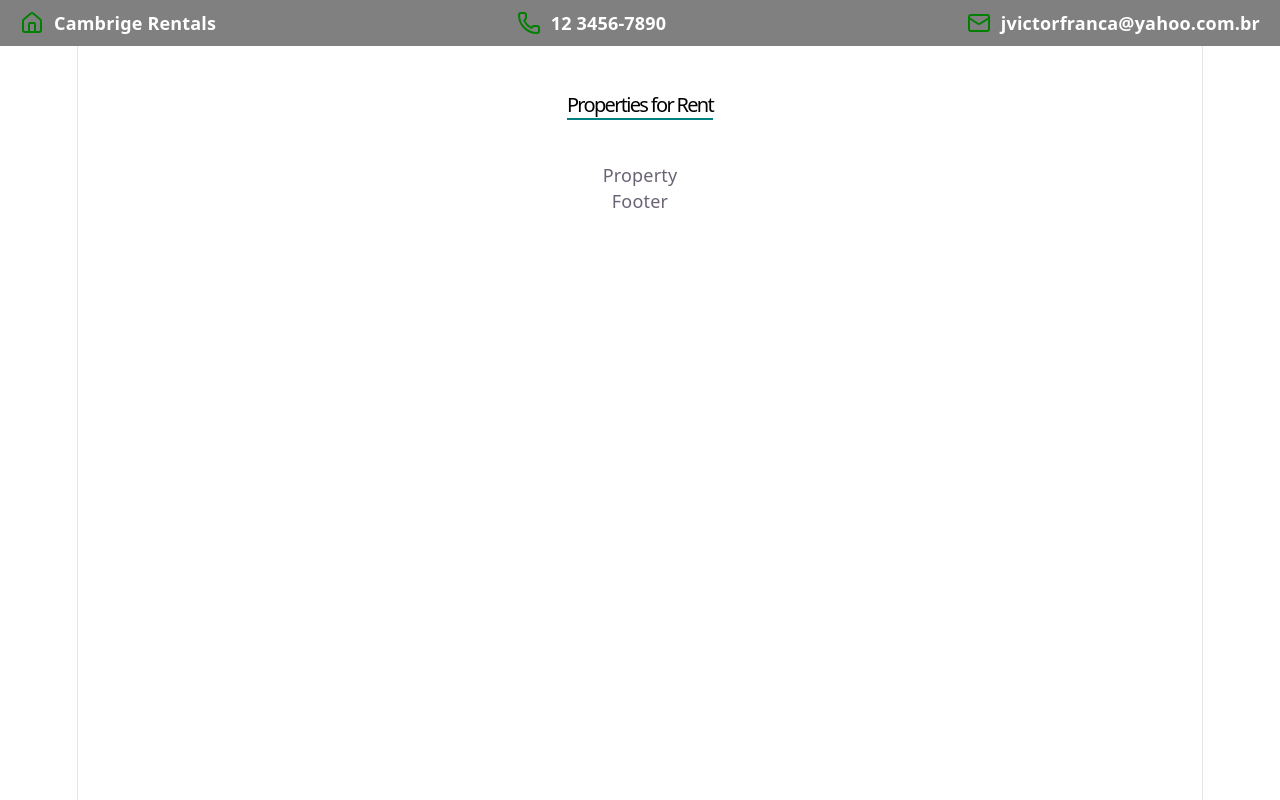
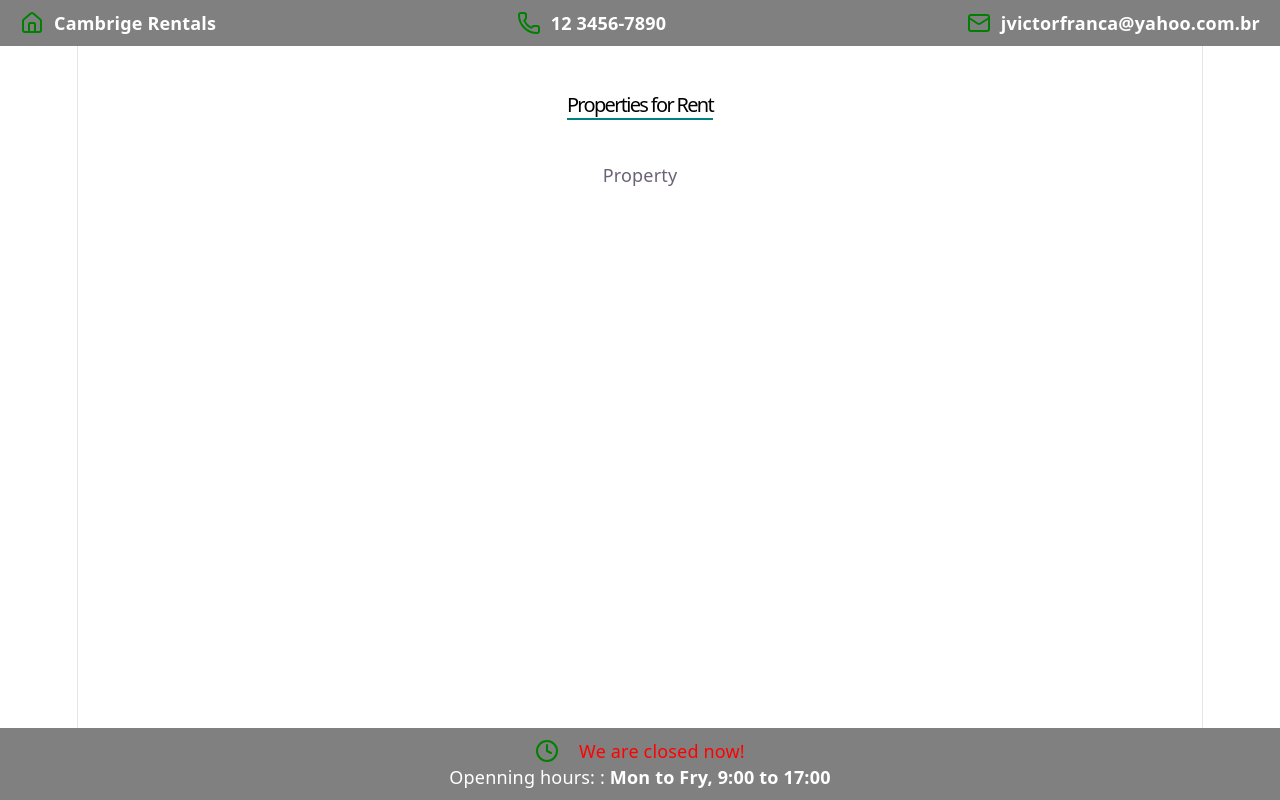
Before and after one commit to jvictorfranca/CambrigeRentals, a React (Vite) app: page / in a window 1280 px wide. Built offline with nearby package versions, Linux system fonts and the light colour scheme.

Commit message:
adds footer

```diff
--- a/src/components/Footer/Footer.css
+++ b/src/components/Footer/Footer.css
@@ -0,0 +1,31 @@
+.footer{
+    background-color: gray;
+    color: white;
+    text-align: center;
+    padding: 10px;
+    position: fixed;
+    bottom: 0;
+    left: 0;
+    right: 0;
+    z-index: 10;
+
+}
+
+.message{
+    display: flex;
+    gap: 10px;
+    justify-content: center;
+    align-items: center;
+}
+
+.footer .icon{
+    color: green;
+}
+
+.footer .status.open {
+    color: green;
+}
+
+.footer .status.closed{
+    color: red;
+}
--- a/src/components/Footer/Footer.jsx
+++ b/src/components/Footer/Footer.jsx
@@ -1,9 +1,42 @@
 import "./Footer.css"
+import {Clock} from 'lucide-react'
 
 const Footer = () => {
+    const openningHour = 9
+    const closingHour = 17
+    const now = new Date()
+    const currentHour = now.getHours()
+    const currentDay = now.getDay()
+
+    const isWeekday = currentDay >=1 && currentDay <=5
+    let isOpenned = isWeekday && currentHour >= openningHour && currentHour <= closingHour
+
+
+
+    const openElement = (
+        <>
+        <div className="message">
+            <Clock className="icon"/>
+            <span className="status open">We are open now!</span>
+
+        </div>
+            <div>Call us at: <strong>(12)3456-7890</strong></div>
+        </>
+
+    )
+        const closeElement = (
+        <>
+        <div className="message">
+              <Clock className="icon"/>
+            <span className="status closed">We are closed now!</span>
+        </div>
+            <div>Openning hours: : <strong>Mon to Fry, 9:00 to 17:00</strong></div>
+        </>
+    )
+
     return (
-        <footer>
-            <p>Footer</p>
+        <footer className="footer">
+            {isOpenned ? openElement : closeElement}
         </footer>
     )
  }
```
